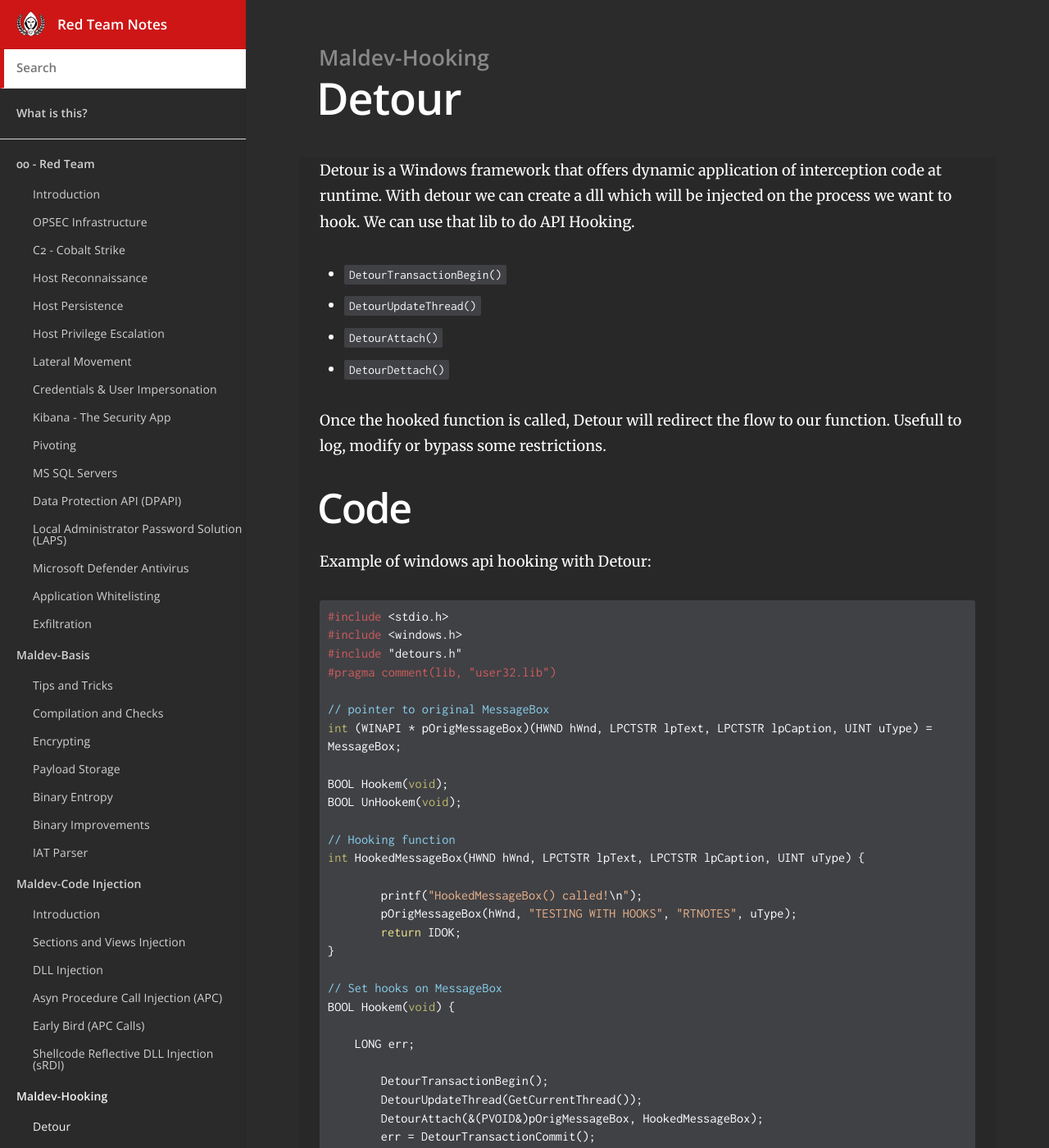
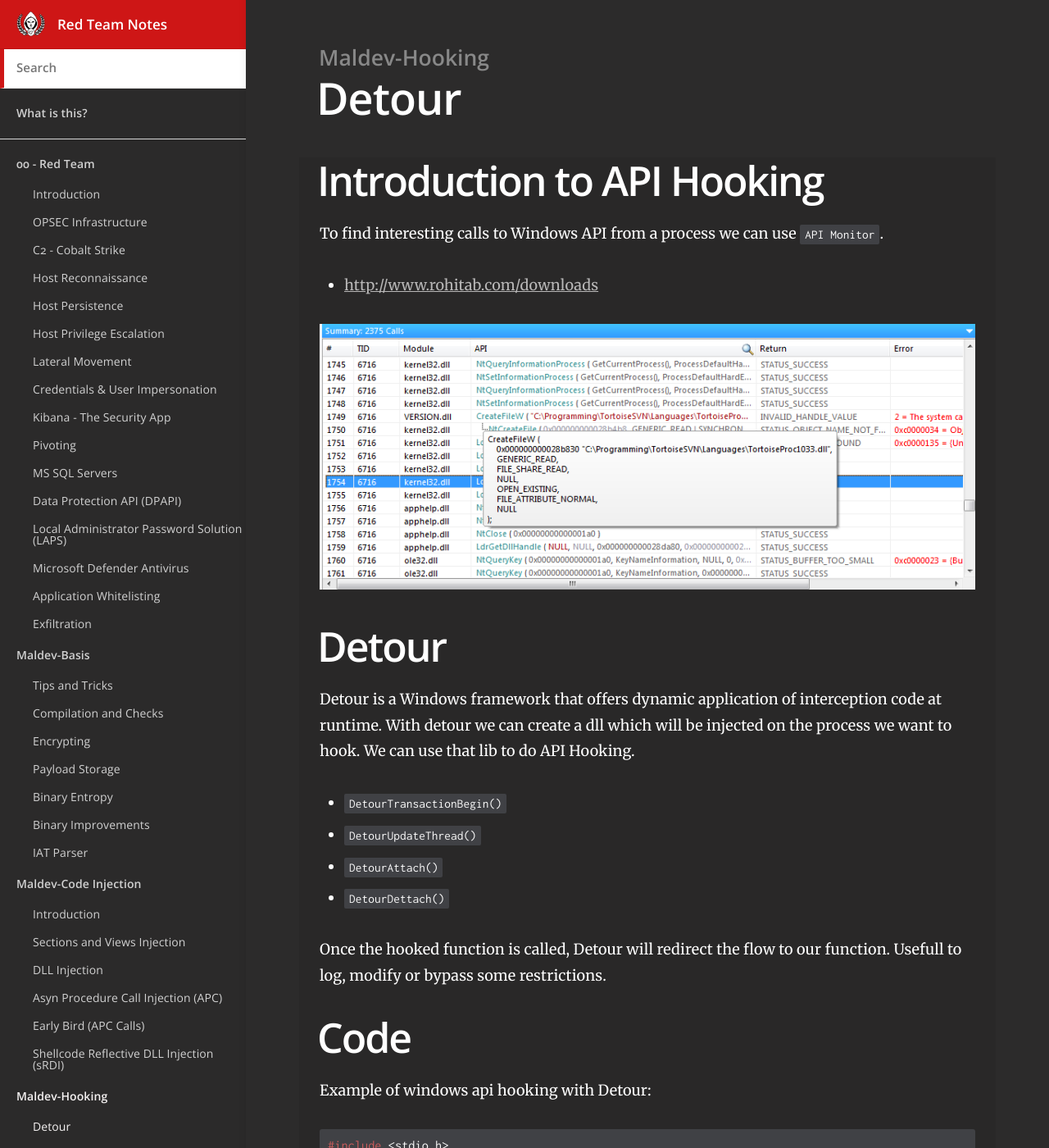
Before and after one commit to benjugat/rtnotes, a Jekyll site: the page built from _docs/malware/hooking/detour.md, in a window 1280 px wide and 1400 px high. Shown: the whole window at 82% size. Built offline with Jekyll 4.4.1, drawn with Linux system fonts in a browser that asks for light colours.

Commit message:
api monitor

```diff
--- a/_docs/malware/hooking/detour.md
+++ b/_docs/malware/hooking/detour.md
@@ -3,6 +3,17 @@
 category: Maldev-Hooking
 order: 1
 ---
+
+# Introduction to API Hooking
+
+To find interesting calls to Windows API from a process we can use `API Monitor`.
+
+* [http://www.rohitab.com/downloads](http://www.rohitab.com/downloads)
+
+![](/rtnotes/images/apimonitor.png)
+
+
+# Detour
 
 Detour is a Windows framework that offers dynamic application of interception code at runtime. With detour we can create a dll which will be injected on the process we want to hook. We can use that lib to do API Hooking.
 
```
Also changed, not shown: _docs/malware/hooking/modify-iat.md (deleted, +0 -7 lines), images/apimonitor.png (added).
